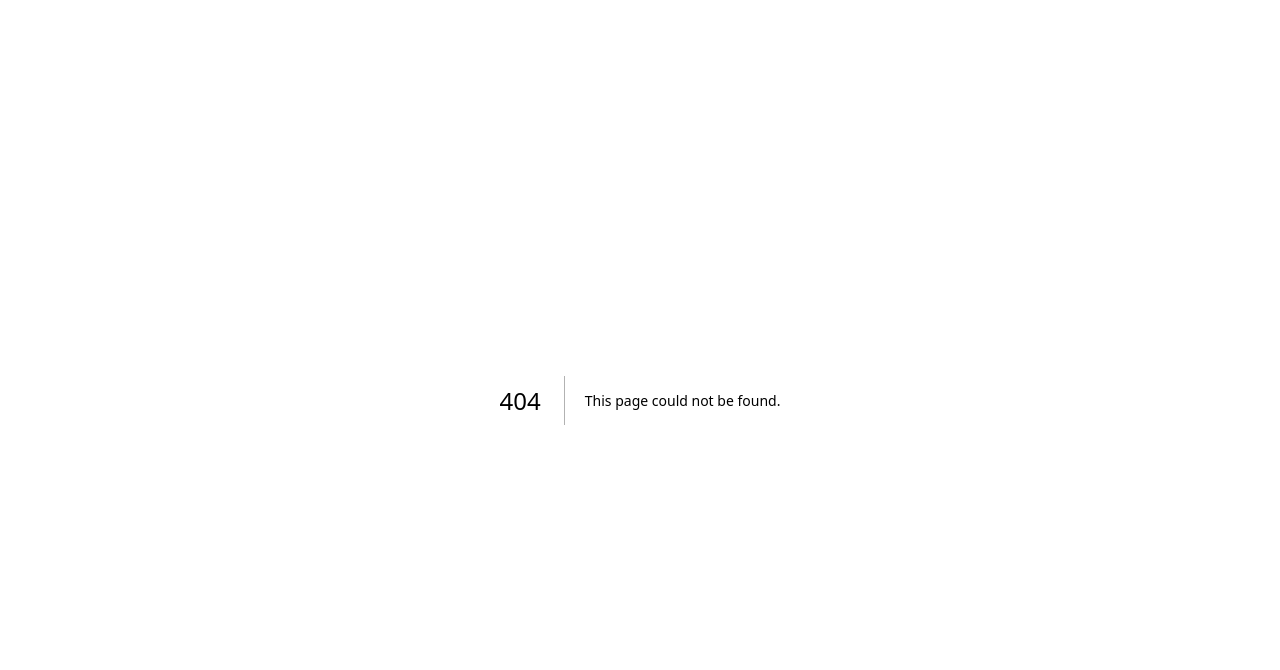
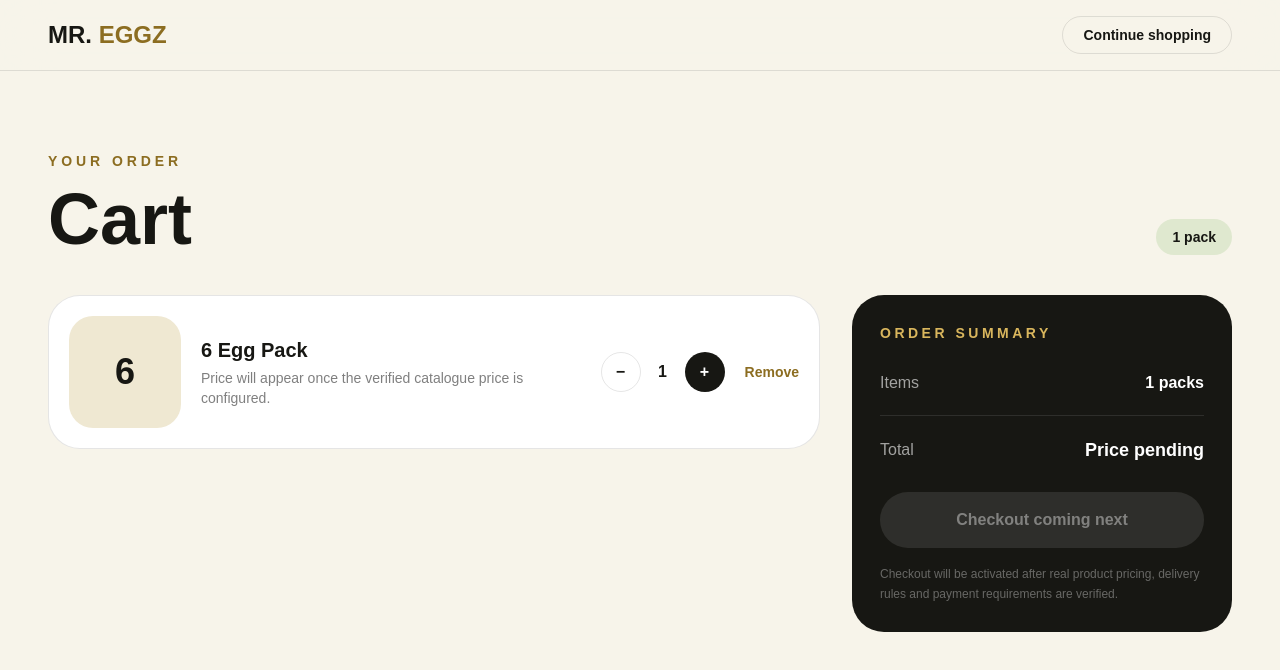
Before and after one commit to abhishek21lift-oss/mr.eggz, a Next.js app: page /cart in a window 1280 px wide. Before the commit this address had no page. Shown: the top 670 px of the page. Built offline with nearby package versions, Linux system fonts and the light colour scheme.

Commit message:
feat: add Mr Eggz cart experience

```diff
--- /dev/null
+++ b/app/cart/page.tsx
@@ -0,0 +1,51 @@
+"use client";
+
+import { useMemo, useState } from "react";
+
+const packs = [
+  { id: "6", name: "6 Egg Pack", price: null },
+  { id: "10", name: "10 Egg Pack", price: null },
+  { id: "30", name: "30 Egg Pack", price: null },
+];
+
+export default function CartPage() {
+  const [quantities, setQuantities] = useState<Record<string, number>>({ "6": 1, "10": 0, "30": 0 });
+  const items = useMemo(() => packs.filter((p) => (quantities[p.id] ?? 0) > 0), [quantities]);
+  const totalItems = Object.values(quantities).reduce((sum, value) => sum + value, 0);
+
+  const change = (id: string, delta: number) => {
+    setQuantities((current) => ({ ...current, [id]: Math.max(0, (current[id] ?? 0) + delta) }));
+  };
+
+  return (
+    <main className="min-h-screen bg-[#f7f4ea] text-[#171713]">
+      <header className="sticky top-0 z-20 border-b border-black/10 bg-[#f7f4ea]/90 px-6 py-4 backdrop-blur-xl md:px-12">
+        <div className="mx-auto flex max-w-7xl items-center justify-between">
+          <a href="/" className="text-2xl font-black">MR. <span className="text-[#8c6d21]">EGGZ</span></a>
+          <a href="/products" className="rounded-full border border-black/10 px-5 py-2 text-sm font-bold">Continue shopping</a>
+        </div>
+      </header>
+
+      <section className="mx-auto max-w-7xl px-6 py-14 md:px-12 md:py-20">
+        <div className="flex items-end justify-between gap-6"><div><p className="text-sm font-black uppercase tracking-[.28em] text-[#8c6d21]">Your order</p><h1 className="mt-3 text-5xl font-black md:text-7xl">Cart</h1></div><div className="rounded-full bg-[#dfe8cf] px-4 py-2 text-sm font-black">{totalItems} {totalItems === 1 ? "pack" : "packs"}</div></div>
+
+        <div className="mt-10 grid gap-8 lg:grid-cols-[1fr_380px]">
+          <div className="space-y-4">
+            {items.length === 0 ? (
+              <div className="rounded-[2rem] border border-black/10 bg-white p-10 text-center"><h2 className="text-2xl font-black">Your cart is empty.</h2><p className="mt-2 text-black/50">Pick a pack and come back here when you are ready.</p><a href="/products" className="mt-6 inline-flex rounded-full bg-[#171713] px-7 py-3 font-bold text-white">Shop packs</a></div>
+            ) : items.map((item) => (
+              <div key={item.id} className="flex flex-col gap-5 rounded-[2rem] border border-black/10 bg-white p-5 sm:flex-row sm:items-center">
+                <div className="flex h-28 w-28 shrink-0 items-center justify-center rounded-3xl bg-[#efe8d2]"><span className="text-4xl font-black">{item.id}</span></div>
+                <div className="flex-1"><h2 className="text-xl font-black">{item.name}</h2><p className="mt-1 text-sm text-black/50">Price will appear once the verified catalogue price is configured.</p></div>
+                <div className="flex items-center gap-3"><button onClick={() => change(item.id, -1)} className="h-10 w-10 rounded-full border border-black/10 font-black">−</button><span className="w-5 text-center font-black">{quantities[item.id]}</span><button onClick={() => change(item.id, 1)} className="h-10 w-10 rounded-full bg-[#171713] font-black text-white">+</button></div>
+                <button onClick={() => change(item.id, -quantities[item.id])} className="text-sm font-bold text-[#8c6d21]">Remove</button>
+              </div>
+            ))}
+          </div>
+
+          <aside className="h-fit rounded-[2rem] bg-[#171713] p-7 text-white lg:sticky lg:top-24"><p className="text-sm font-black uppercase tracking-[.25em] text-[#d9b65d]">Order summary</p><div className="mt-7 flex items-center justify-between border-b border-white/10 pb-5"><span className="text-white/60">Items</span><span className="font-black">{totalItems} packs</span></div><div className="mt-5 flex items-center justify-between"><span className="text-white/60">Total</span><span className="text-lg font-black">Price pending</span></div><button disabled className="mt-7 w-full cursor-not-allowed rounded-full bg-white/10 px-6 py-4 font-black text-white/40">Checkout coming next</button><p className="mt-4 text-xs leading-5 text-white/35">Checkout will be activated after real product pricing, delivery rules and payment requirements are verified.</p></aside>
+        </div>
+      </section>
+    </main>
+  );
+}
```
